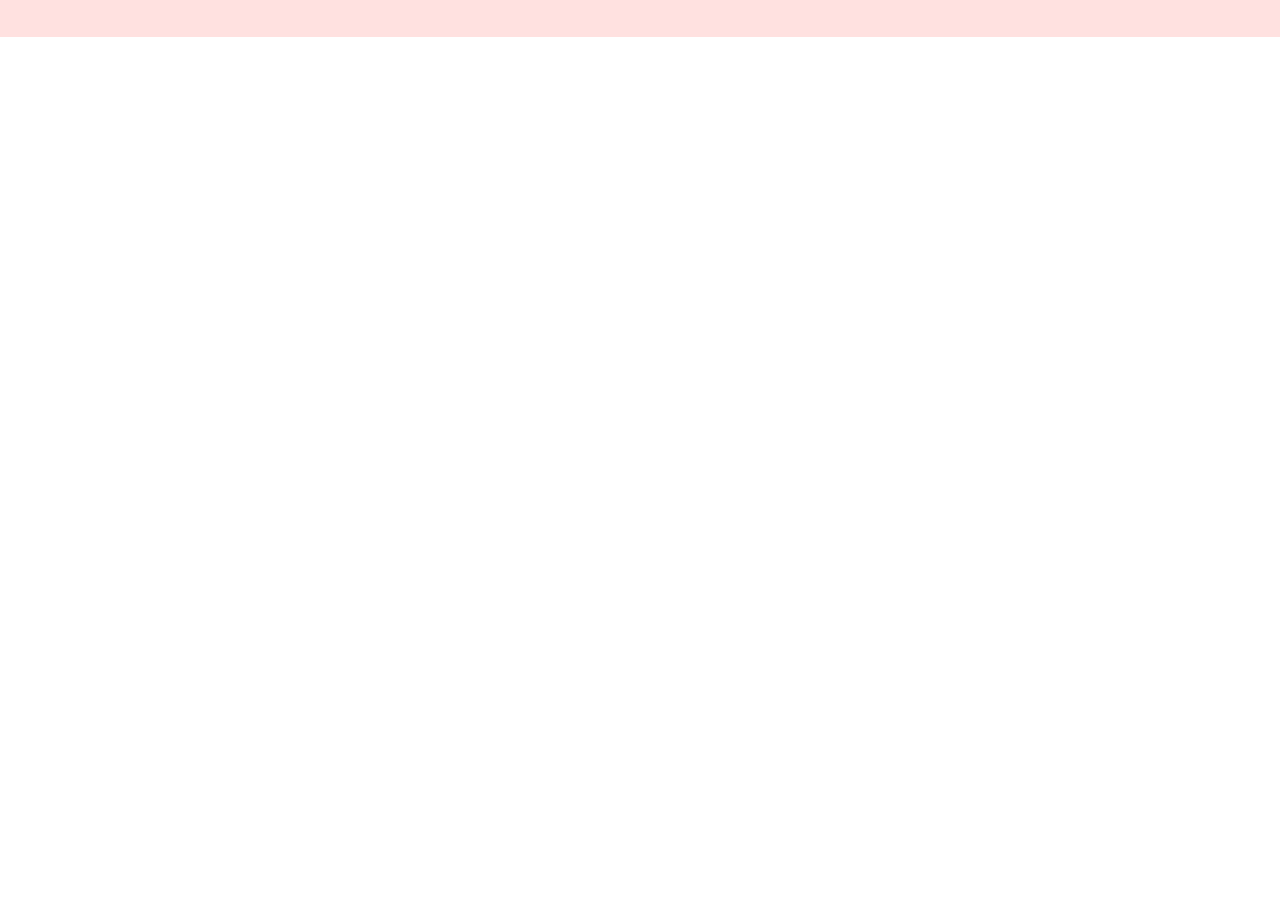
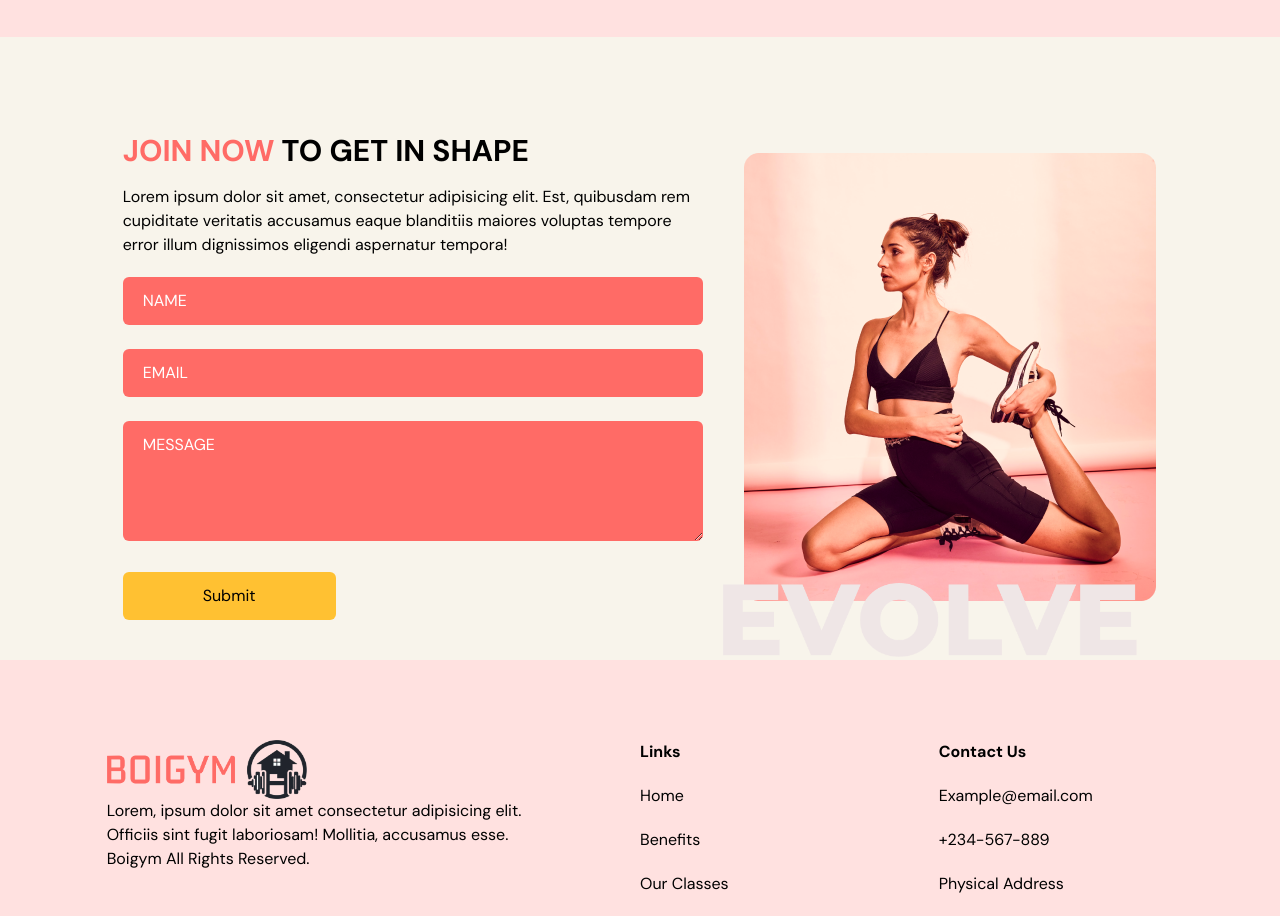
Before and after one commit to D-future0/gym-website, a React (Vite) app: page / in a window 1280 px wide. Shown: the part 2600-3516 px from the top of the page. Before the commit the page ends 2637 px from the top, so only its background shows below. Built offline with nearby package versions, Linux system fonts and the light colour scheme.

Commit message:
contact us and footer

```diff
--- a/package.json
+++ b/package.json
@@ -16,6 +16,7 @@
     "react": "^19.0.0",
     "react-anchor-link-smooth-scroll": "^1.0.12",
     "react-dom": "^19.0.0",
+    "react-hook-form": "^7.56.1",
     "tailwindcss": "^4.0.15"
   },
   "devDependencies": {
--- a/src/App.tsx
+++ b/src/App.tsx
@@ -4,6 +4,8 @@ import Home from "@/scenes/Home"
 import { SelectedPage } from "@/shared/Types/Types"
 import Benefits from "@/scenes/Benefits"
 import OurClasses from "@/scenes/OurClasses"
+import ContactUs from "@/scenes/ContactUs"
+import Footer from "@/scenes/Footer"
 
 function App() {
   const [selectedPage, setSelectedPage] = useState<SelectedPage>(SelectedPage.Home)
@@ -28,6 +30,8 @@ function App() {
     <Home setSelectedPage={setSelectedPage}/>
     <Benefits setSelectedPage={setSelectedPage}/>
     <OurClasses setSelectedPage={setSelectedPage}/>
+    <ContactUs setSelectedPage={setSelectedPage}/>
+    <Footer/>
     </div>
   )
 }
--- /dev/null
+++ b/src/scenes/ContactUs/index.tsx
@@ -0,0 +1,133 @@
+import Htext from "@/shared/Htext";
+import { SelectedPage } from "@/shared/Types/Types"
+import { motion } from "framer-motion"
+import { useForm } from "react-hook-form";
+import ContactUsPageGraphic from "@/assets/ContactUsPageGraphic.png"
+
+
+
+const itemVariants1 = {
+    hidden: { x: -50, opacity: 0 },
+    show: { x: 0, opacity: 1, transition: { duration: 0.5, ease: "easeInOut" } },
+};
+const itemVariants2 = {
+    hidden: { y: 50, opacity: 0 },
+    show: { y: 0, opacity: 1, transition: { duration: 0.5, ease: "easeInOut" } },
+};
+
+type Props = {
+    setSelectedPage: (value: SelectedPage) => void
+}
+
+const ContactUs = ({ setSelectedPage }: Props) => {
+    const { trigger, register, formState: { errors } } = useForm()
+
+    const inputStyle = `w-full rounded-md mt-5 px-5 py-3 placeholder-white bg-[#FF6B66]`
+    const HandleSubmit = () => {
+        const isVaild = trigger()
+        if (!isVaild) {
+
+        }
+    }
+    return (
+        <section id="contactus" className="mx-auto md:w-5/6 p-4 pb-10">
+            <motion.div
+                onViewportEnter={() => (setSelectedPage(SelectedPage.ContactUs))}
+                className="lg:flex items-center lg:justify-between mt-20"
+            >
+
+                <div>
+                <motion.div
+                    variants={itemVariants1}
+                    initial="hidden"
+                    whileInView="show"
+                    viewport={{ once: true, amount: 0.2 }}
+                    className="w-full pr-10"
+                >
+                    <Htext>
+                        <span className="text-[#FF6B66]">JOIN NOW</span> {" "} TO GET IN SHAPE
+                    </Htext>
+                    <p>Lorem ipsum dolor sit amet, consectetur adipisicing elit. Est, quibusdam rem cupiditate veritatis accusamus eaque blanditiis maiores voluptas tempore error illum dignissimos eligendi aspernatur tempora!</p>
+                </motion.div>
+                <motion.form
+                    variants={itemVariants2}
+                    initial="hidden"
+                    whileInView="show"
+                    viewport={{ once: true, amount: 0.2 }}
+                    className="w-full md:pr-10"
+                    onSubmit={() => HandleSubmit()}
+                    method="POST"
+                    action={"https://formsubmit.co/2898cdc78b1433bd26a5e8819bd060f5"}
+                >
+                    <input
+                        className={inputStyle}
+                        type="text"
+                        placeholder="NAME"
+                        {...register(`name`, {
+                            maxLength: 50,
+                            required: true,
+                        })}
+                    />
+                    {register.name && (
+                        <p className="mt-1 text-[#FF6B66]">
+                            {errors.name?.type === "required" && "This field is required"}
+                            {errors.name?.type === "maxLength" && "Max length is 50"}
+                        </p>
+                    )}
+                    <input
+                        className={inputStyle}
+                        type="text"
+                        placeholder="EMAIL"
+                        {...register(`email`, {
+                            required: true,
+                            pattern: /^[A-Z0-9._%+-]+@[A-Z0-9.-]+\.[A-Z]{2,}$/i
+                        })}
+                    />
+                    {register.name && (
+                        <p className="mt-1 text-[#FF6B66]">
+                            {errors.email?.type === "required" && "This field is required"}
+                            {errors.email?.type === "pattern" && "Email is required"}
+                        </p>
+                    )}
+
+                    <textarea
+                        rows={4}
+                        cols={50}
+                        className={inputStyle}
+                        placeholder="MESSAGE"
+                        {...register(`message`, {
+                            maxLength: 50,
+                            required: true,
+                        })}
+                    />
+                    {register.name && (
+                        <p className="mt-1 text-[#FF6B66]">
+                            {errors.message?.type === "required" && "This field is required"}
+                            {errors.message?.type === "maxLength" && "Max length is 2000"}
+                        </p>
+                    )}
+
+                    <button
+                        type="button"
+                        className="mt-5 rounded-md bg-[#FFC132] px-20 py-3"
+                    >Submit</button>
+                </motion.form>
+                </div>
+                <motion.div
+                variants={itemVariants2}
+                initial="hidden"
+                whileInView="show"
+                viewport={{ once: true, amount: 0.2 }}
+                className="relative w-full flex justify-center items-center mt-20 lg:mt-0 lg:max-w-1/2"
+                >
+                    <img src="/src/assets/EvolveText.png" alt="ContactUsPageGraphic" className="absolute md:block z-[10] -bottom-14 -left-5 hidden"/>
+                    <div>
+                    <img src={ContactUsPageGraphic} alt="ContactUsPageGraphic" className="max-w-2xl"/>
+                    </div>
+                </motion.div>
+            </motion.div>
+        </section>
+    )
+}
+
+export default ContactUs
--- /dev/null
+++ b/src/scenes/Footer/index.tsx
@@ -0,0 +1,30 @@
+import logo from "@/assets/logo.png"
+
+
+const Footer = () => {
+  return (
+    <footer className="bg-[#FFE1E0]">
+        <div className="justify-content pt-20 mx-auto w-5/6 gap-16 md:flex">
+        <div className="mt-24 basis-1/2 md:mt-0">
+        <img src={logo} alt="logo" width={200}/>
+        <p>Lorem, ipsum dolor sit amet consectetur adipisicing elit. Officiis sint fugit laboriosam! Mollitia, accusamus esse.</p>
+        <p>Boigym  All Rights Reserved.</p>
+        </div>
+        <div className="mt-16 basis-1/4 md:mt-0">
+        <h4 className="font-bold">Links</h4>
+        <p className="my-5">Home</p>
+        <p className="my-5">Benefits</p>
+        <p className="my-5">Our Classes</p>
+        </div>
+        <div className="mt-16 basis-1/4 md:mt-0">
+        <h4 className="font-bold">Contact Us</h4>
+        <p className="my-5">Example@email.com</p>
+        <p className="my-5">+234-567-889</p>
+        <p className="my-5">Physical Address</p>
+        </div>
+        </div>
+    </footer>
+  )
+}
+
+export default Footer
--- a/src/scenes/OurClasses/index.tsx
+++ b/src/scenes/OurClasses/index.tsx
@@ -41,23 +41,6 @@ const classes: Array<ClassType> = [
   },
 ]
 
-const containerVariants = {
-  hidden: { opacity: 0 },
-  show: {
-    opacity: 1,
-    transition: ({
-      staggerChildren: 0.2, // Delay between items
-    })
-  },
-};
-// const itemVariants1 =  {
-//   hidden: { x: -50, opacity: 0 },
-//   show: { x: 0, opacity: 1, transition:{duration:0.5, ease:"easeInOut"} },
-// };
-// const itemVariants2 =  {
-//   hidden: { y: 50, opacity: 0 },
-//   show: { y: 0, opacity: 1, transition:{duration:0.5, ease:"easeInOut"} },
-// };
 
 type Props = {
   setSelectedPage: (value: SelectedPage) => void
@@ -65,13 +48,10 @@ type Props = {
 
 const OurClasses = ({ setSelectedPage }: Props) => {
   return (
-    <motion.section
-      onViewportEnter={() => setSelectedPage(SelectedPage.OurClasses)} className='w-full bg-[#FFE1E0] py-10'>
+    <section
+      className='w-full bg-[#FFE1E0] py-10'>
       <motion.div
-        variants={containerVariants}
-        initial="hidden"
-        whileInView="show"
-        viewport={{ once: true, amount: 0.2 }}
+        onViewportEnter={() => setSelectedPage(SelectedPage.OurClasses)}
         id="ourclasses"
         className='mt-10'
       >
@@ -93,7 +73,7 @@ const OurClasses = ({ setSelectedPage }: Props) => {
           </ul>
         </div>
       </motion.div>
-    </motion.section>
+    </section>
   )
 }
 
```
Also changed, not shown: 1 other file (tests, documents, lock files or other folders).
